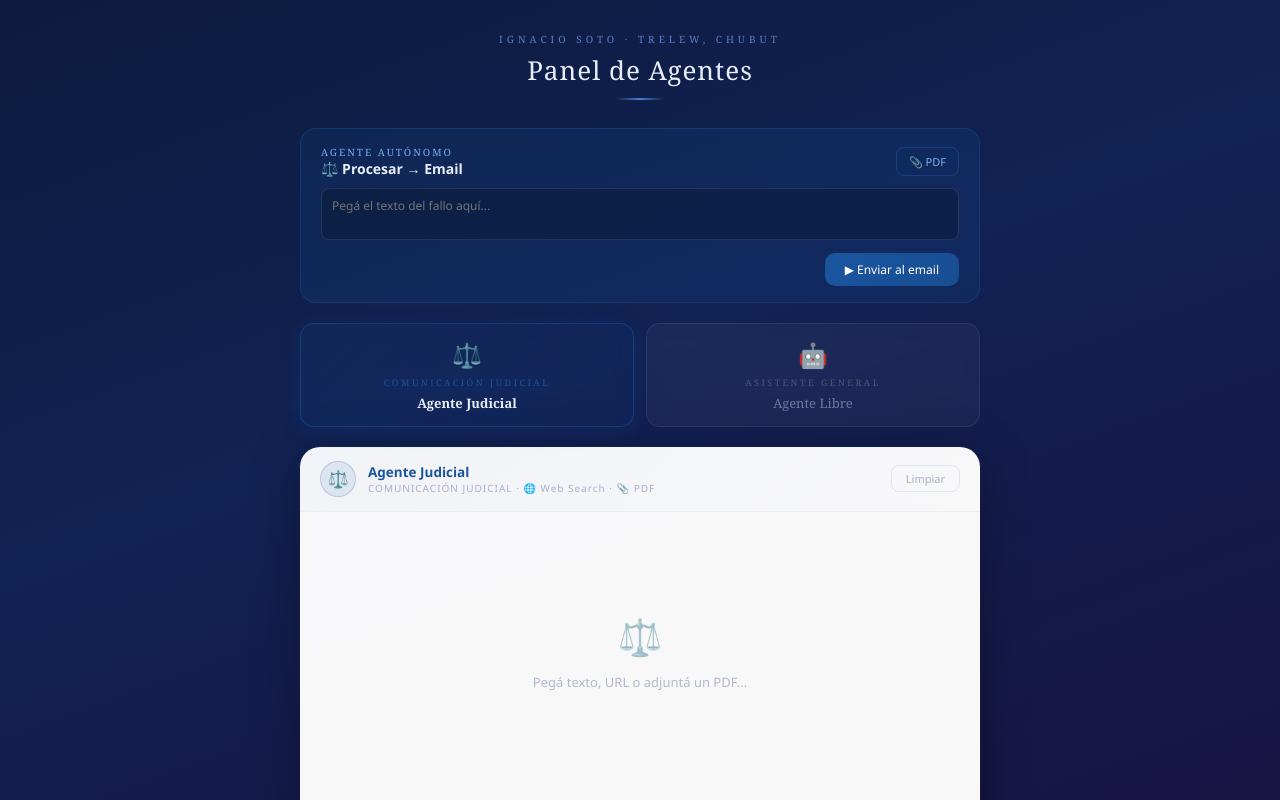
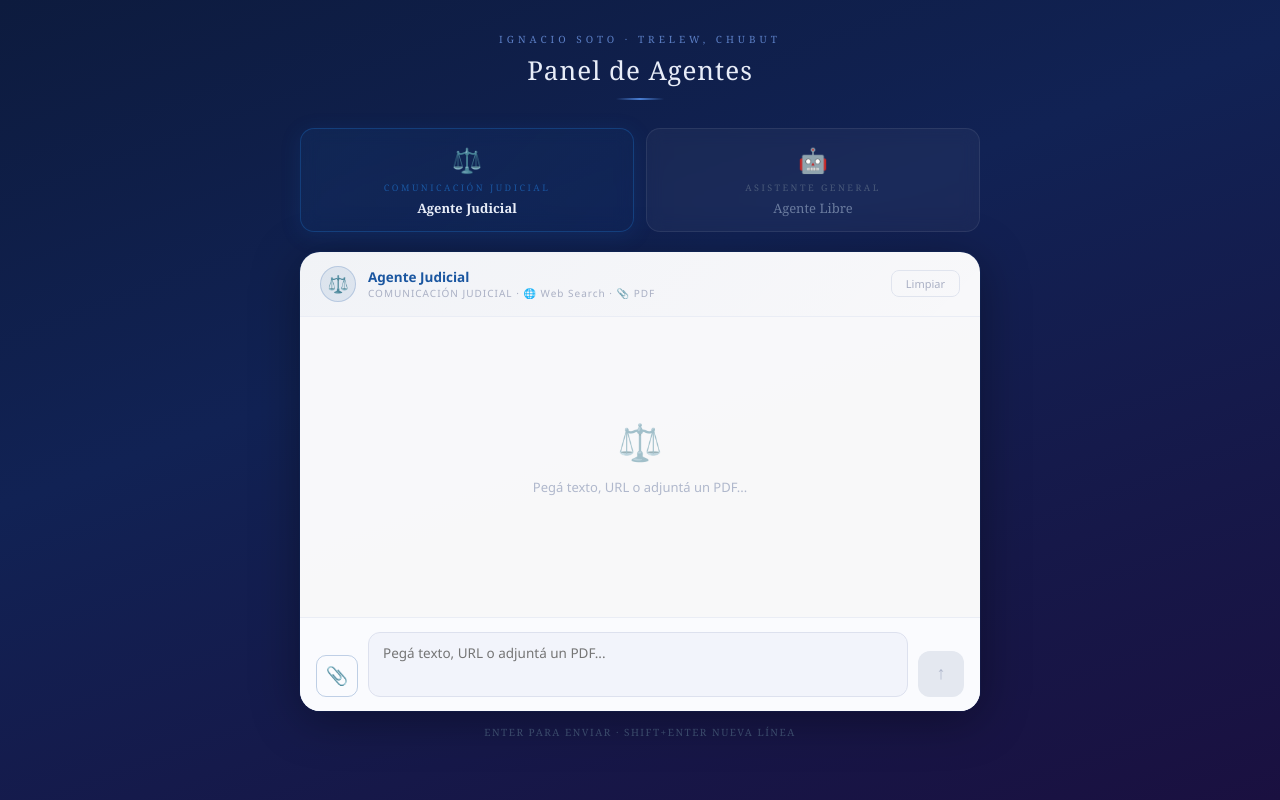
Before and after one commit to ignacervo-cell/panel2, a Next.js app: page / in a window 1280 px wide. Shown: the top 800 px of the page. Built offline with nearby package versions, Linux system fonts and the light colour scheme.

Commit message:
eliminar agente autonomo definitivo

```diff
--- a/pages/index.js
+++ b/pages/index.js
@@ -181,32 +181,6 @@ export default function App() {
           <div style={{ width:48, height:1.5, background:"linear-gradient(90deg, transparent, #4a7fd4, transparent)", margin:"10px auto 0" }} />
         </div>
 
-        {/* Agente Autónomo */}
-        <div style={{ background:"rgba(26,86,160,0.15)", border:"1.5px solid rgba(26,86,160,0.4)", borderRadius:16, padding:"16px 20px", marginBottom:20 }}>
-          <div style={{ display:"flex", justifyContent:"space-between", alignItems:"center", marginBottom:10 }}>
-            <div>
-              <div style={{ color:"#7baee8", fontSize:10, letterSpacing:2, textTransform:"uppercase" }}>AGENTE AUTÓNOMO</div>
-              <div style={{ color:"#e8edf8", fontSize:14, fontWeight:600, fontFamily:"'Segoe UI', sans-serif" }}>⚖️ Procesar → Email</div>
-            </div>
-            <div style={{ display:"flex", gap:8 }}>
-              <button onClick={() => agenteFileRef.current?.click()} disabled={agentRunning} style={{ background:"none", border:"1px solid #1a56a088", borderRadius:8, color:"#7baee8", fontSize:11, padding:"6px 12px", cursor:agentRunning?"not-allowed":"pointer", fontFamily:"'Segoe UI', sans-serif" }}>
-                📎 PDF
-              </button>
-              <input ref={agenteFileRef} type="file" accept=".pdf" style={{ display:"none" }} onChange={handleAgenteFile} />
-            </div>
-          </div>
-          <textarea id="agente-texto" placeholder="Pegá el texto del fallo aquí..." rows={2}
-            style={{ width:"100%", background:"rgba(0,0,0,0.2)", border:"1px solid rgba(255,255,255,0.1)", borderRadius:8, color:"#c8d8f0", fontSize:12, padding:"8px 10px", fontFamily:"'Segoe UI', sans-serif", resize:"none", outline:"none", boxSizing:"border-box" }}
-          />
-          <div style={{ marginTop:8, display:"flex", justifyContent:"flex-end" }}>
-            <button onClick={() => { const t=document.getElementById("agente-texto"); runAgente(t.value, null); }} disabled={agentRunning}
-              style={{ background:agentRunning?"#334":"linear-gradient(135deg, #1a56a0, #1a56a0cc)", border:"none", borderRadius:10, color:agentRunning?"#667":"#fff", fontSize:12, padding:"8px 20px", cursor:agentRunning?"not-allowed":"pointer", fontFamily:"'Segoe UI', sans-serif" }}>
-              {agentRunning ? "Procesando..." : "▶ Enviar al email"}
-            </button>
-          </div>
-          {agentStatus && <div style={{ marginTop:8, fontSize:12, color: agentStatus.startsWith("✅") ? "#4caf8a" : agentStatus.startsWith("❌") ? "#e57373" : "#7baee8", fontFamily:"'Segoe UI', sans-serif" }}>{agentStatus}</div>}
-        </div>
-
         {/* Tabs */}
         <div style={{ display:"flex", gap:12, marginBottom:20 }}>
           {AGENTS.map(a => (
```
